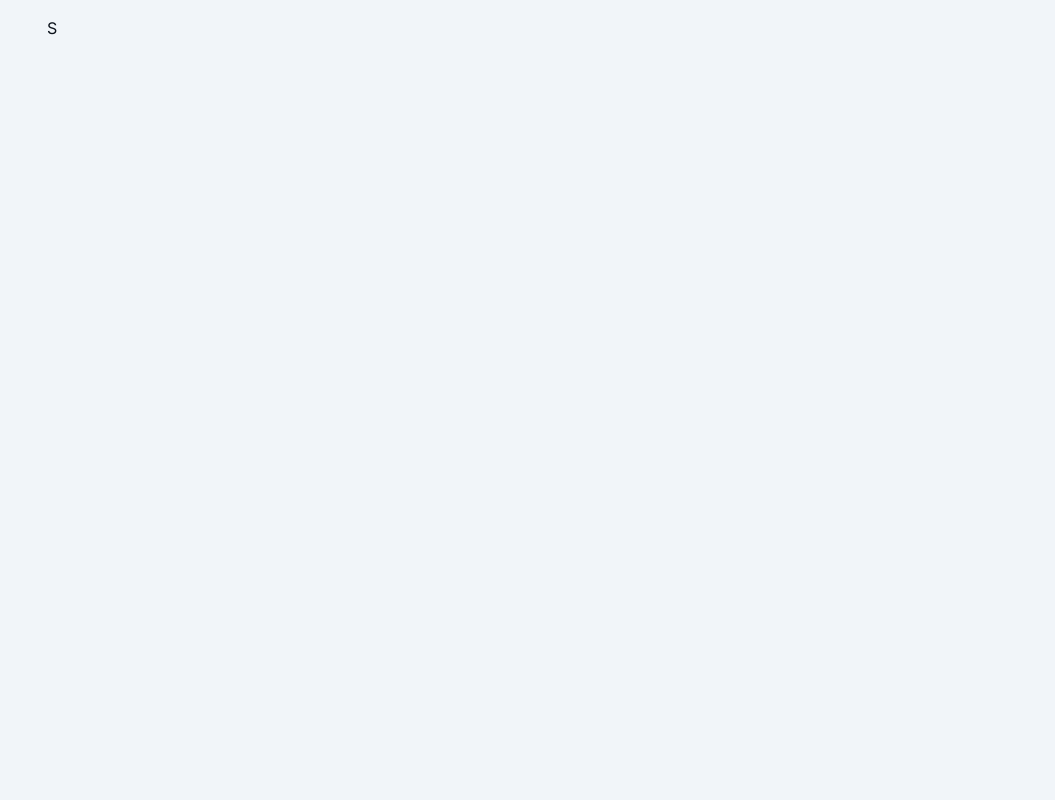
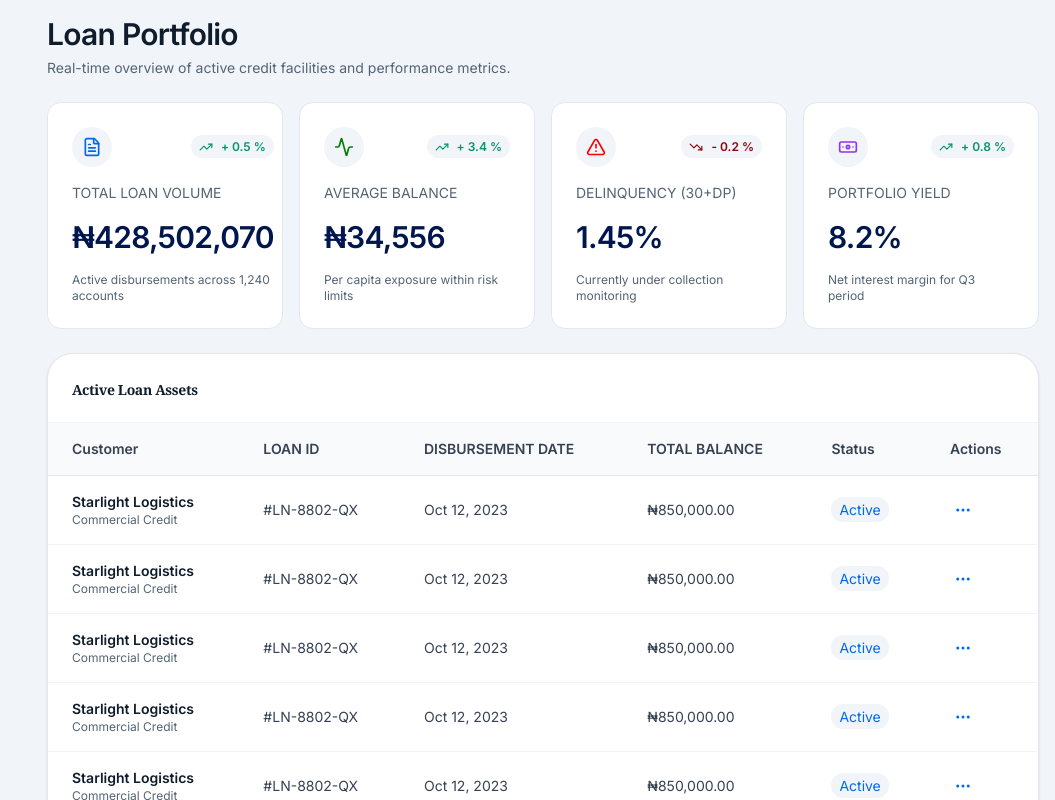
Before and after one commit to Banicoop/coocredit-business, a Next.js app: page /loan-officer/portfolio in a window 1280 px wide. Shown: the top 800 px of the page, without its empty margins (225-1280 px from the left). Built offline with nearby package versions, Linux system fonts and the light colour scheme; a web font is replaced by a local one.

Commit message:
implement loan portfolio

```diff
--- /dev/null
+++ b/src/app/(dashboard)/loan-officer/(main)/portfolio/[slug]/page.tsx
@@ -0,0 +1,15 @@
+import { BackButton } from '@/components/primitives/buttons/BackButton';
+import { Grid } from '@/components/ui/ui-layout';
+import React from 'react'
+
+const PortfolioDetails = () => {
+  return (
+    <Grid className='gap-6'>
+        <BackButton
+            label='Portfolio Details'
+            className='font-bold text-primary2 text-[20px]'/>
+    </Grid>
+  )
+}
+
+export default PortfolioDetails;
--- /dev/null
+++ b/src/app/(dashboard)/loan-officer/(main)/portfolio/_sections/AssetLoan.tsx
@@ -0,0 +1,80 @@
+'use client';
+
+import { BasicTable } from '@/components/primitives/tables/BasicTable';
+import Typography from '@/components/primitives/Typography';
+import { ActionDropdown } from '@/components/ui/ActionDropDown';
+import { View } from 'lucide-react';
+import React from 'react'
+
+
+const data = Array.from({length: 10}, () => ({
+    customer: {
+        name: 'Starlight Logistics',
+        business: 'Commercial Credit'
+    },
+    loanId: '#LN-8802-QX',
+    date: 'Oct 12, 2023',
+    balance: '₦850,000.00',
+    status: 'active'
+}))
+
+const AssetLoans = () => {
+
+    const columns = [
+        {
+            key: 'customer',
+            title: 'Customer',
+            render: (customer: any) => (
+                <div className='flex flex-col'>
+                    <Typography weight='semibold'>{customer.name}</Typography>
+                    <Typography variant='small' color='primary'>{customer.business}</Typography>
+                </div>
+            )
+        },
+        {
+            key: 'loanId',
+            title: 'LOAN ID'
+        },
+        {
+            key: 'date',
+            title: 'DISBURSEMENT DATE'
+        },
+        {
+            key: 'balance',
+            title: 'TOTAL BALANCE'
+        },
+        {
+            key: 'status',
+            title: 'Status',
+            render: (status: string) => (
+                <Typography className='py-1 px-2 bg-accent rounded-md text-primary capitalize'>{status}</Typography>
+            )
+        },
+        {
+            key: 'id',
+            title: 'Actions',
+            render: (id: string) => (
+                <ActionDropdown
+                actions={[
+                    {
+                        label: 'Loan Details',
+                        variant: 'primary',
+                        icon: View,
+                        href: `/loan-officer/portfolio/${id}`
+                    }
+                ]} />
+            )
+        },
+    ]
+
+  return (
+    <BasicTable
+        columns={columns}
+        data={data ?? []}
+        pageSize={6}
+        pagination
+        title={<Typography>Active Loan Assets</Typography>}/>
+  )
+}
+
+export default AssetLoans;
--- /dev/null
+++ b/src/app/(dashboard)/loan-officer/(main)/portfolio/_sections/PortfolioCards.tsx
@@ -0,0 +1,26 @@
+import Typography from '@/components/primitives/Typography'
+import { Flex, GridItem } from '@/components/ui/ui-layout'
+import { cn } from '@/lib/utils'
+import { TrendingDown, TrendingUp } from 'lucide-react'
+import React from 'react'
+import { PortfolioCardProps } from '../types'
+
+export const PortfolioCard:React.FC<PortfolioCardProps> = ({icon, percent, title, amount, desc, isNegative}) => {
+  return (
+    <GridItem className={cn('gap-4 p-6')}>
+        <Flex className='justify-between'>
+            <Flex className='p-2.5 rounded-full bg-accent'>
+                {icon}
+            </Flex>
+        <Typography
+            startIcon={isNegative ? <TrendingDown size={14}/>: <TrendingUp size={14}/>}
+            color={isNegative ? 'destructive': 'success'}
+            variant='small'
+            className='py-1 px-2 rounded-lg bg-accent font-semibold'>{isNegative ? '-': '+'} {percent} %</Typography>
+        </Flex>
+        <Typography color='primary'>{title}</Typography>
+        <Typography color='primary2' variant='h2'>{amount}</Typography>
+        <Typography variant='small' color='primary'>{desc}</Typography>
+    </GridItem>
+  )
+}
--- a/src/app/(dashboard)/loan-officer/(main)/portfolio/page.tsx
+++ b/src/app/(dashboard)/loan-officer/(main)/portfolio/page.tsx
@@ -1,10 +1,42 @@
+import { PageHeader } from '@/components/ui/PageHeader';
 import { Grid } from '@/components/ui/ui-layout';
-import React from 'react'
+import { PortfolioCard } from './_sections/PortfolioCards';
+import AssetLoans from './_sections/AssetLoan';
+import Typography from '@/components/primitives/Typography';
+import { Activity, AlertTriangle, Banknote, FileText, TrendingUp } from 'lucide-react';
 
 const PortfolioPage = () => {
   return (
-    <Grid>
-      S
+    <Grid className='gap-6'>
+      <PageHeader
+        title='Loan Portfolio'
+        description='Real-time overview of active credit facilities and performance metrics.'/>
+
+        <Grid className='grid-cols-2 lg:grid-cols-4 gap-4'>
+          <PortfolioCard
+            icon={<FileText size={20} className='text-primary' />}
+            percent={0.5}
+            title='TOTAL LOAN VOLUME'
+            desc='Active disbursements across 1,240 accounts'
+            amount={`₦${(428502070).toLocaleString()}`}/>
+          <PortfolioCard icon={<Activity size={20} color='green'/>}
+            percent={3.4}
+            title='AVERAGE BALANCE'
+            desc='Per capita exposure within risk limits'
+            amount={`₦${(34556).toLocaleString()}`}/>
+          <PortfolioCard
+            icon={<AlertTriangle size={20} color='red' />}
+            percent={0.2} isNegative
+            title='DELINQUENCY (30+DP)'
+            desc='Currently under collection monitoring'
+            amount='1.45%'/>
+          <PortfolioCard
+            icon={<Banknote size={20} color='#9333EA'/>}
+            percent={0.8} title='PORTFOLIO YIELD'
+            desc='Net interest margin for Q3 period'
+            amount='8.2%'/>
+        </Grid>
+        <AssetLoans/>
     </Grid>
   )
 }
--- /dev/null
+++ b/src/app/(dashboard)/loan-officer/(main)/portfolio/types.ts
@@ -0,0 +1,11 @@
+import { ReactNode } from "react";
+
+
+export interface PortfolioCardProps {
+    icon: ReactNode;
+    percent: number;
+    title: string;
+    amount: number | string;
+    desc: string;
+    isNegative?: boolean
+}
--- a/src/app/(dashboard)/loan-officer/(main)/risks/page.tsx
+++ b/src/app/(dashboard)/loan-officer/(main)/risks/page.tsx
@@ -1,9 +1,9 @@
 import React from 'react'
 
-const RisksPage = () => {
+const RiskPage = () => {
   return (
     <div>ApplicationsPage</div>
   )
 }
 
-export default RisksPage;
+export default RiskPage;
```
